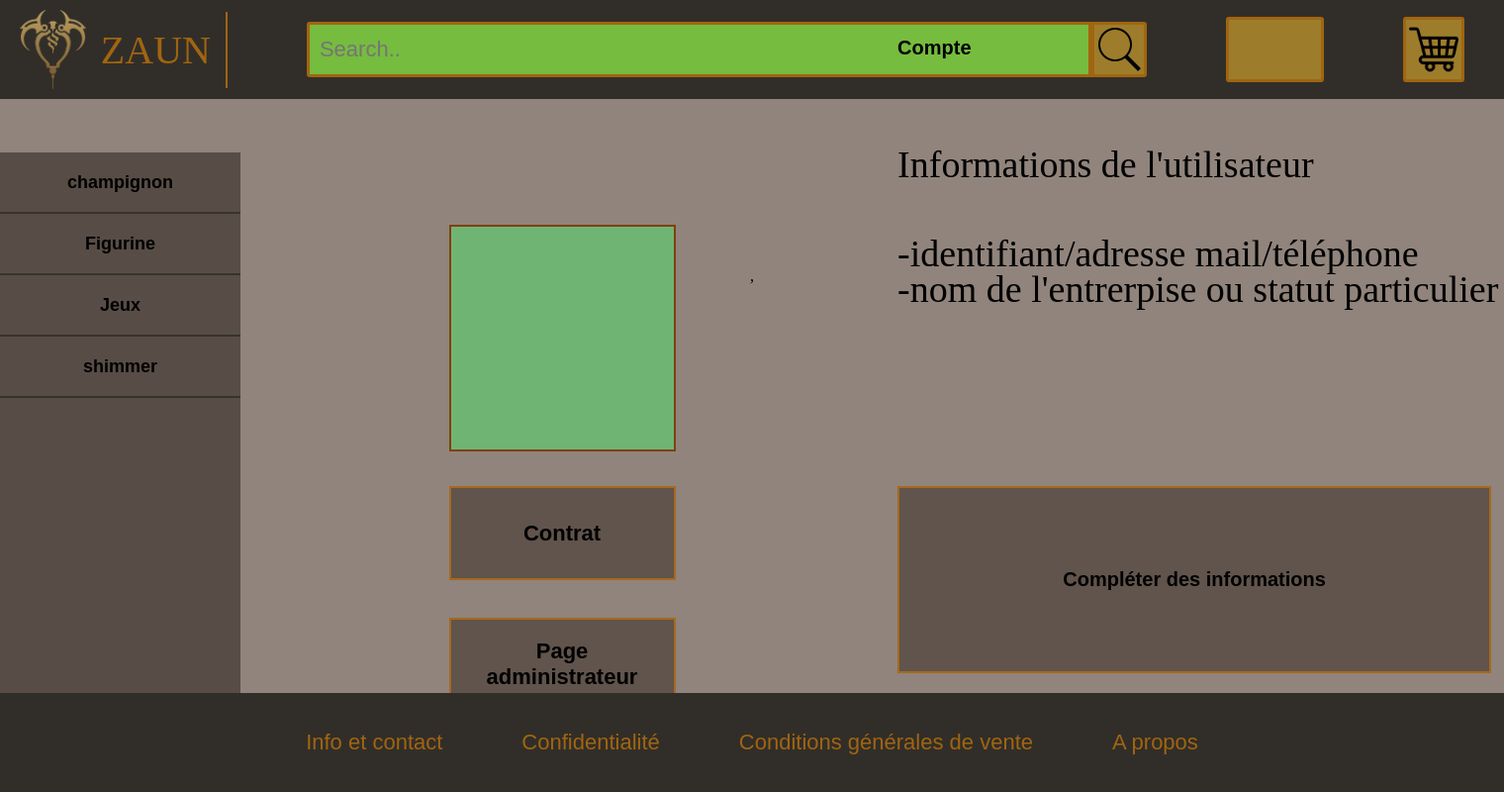
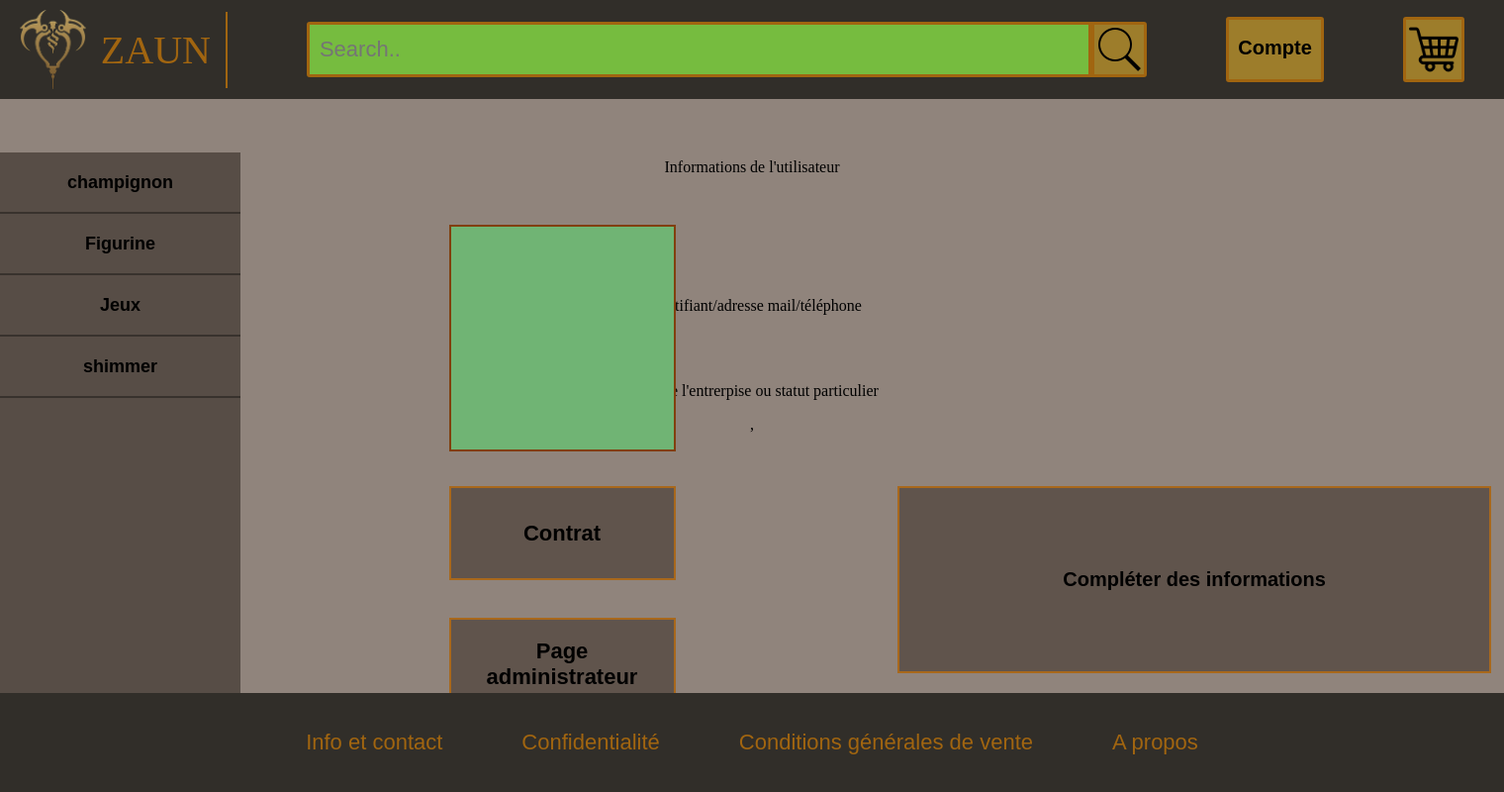
Before and after one commit to LoicBRIANT/Projet_Dev_Web_2023, a PHP site: page /administrateur.html in a window 1520 px wide. Shown: the whole page at 99% size. Run offline with PHP 8.4, Linux system fonts and the light colour scheme.

Commit message:
Update style_admin.css

```diff
--- a/css/style_admin.css
+++ b/css/style_admin.css
@@ -41,7 +41,7 @@ font-size: 20px;
 .style_butt{
 font-size: 22px;
 }
-p {
+.para_particulier {
   position: absolute;
   left: 24cm;
   margin: 0;
```
